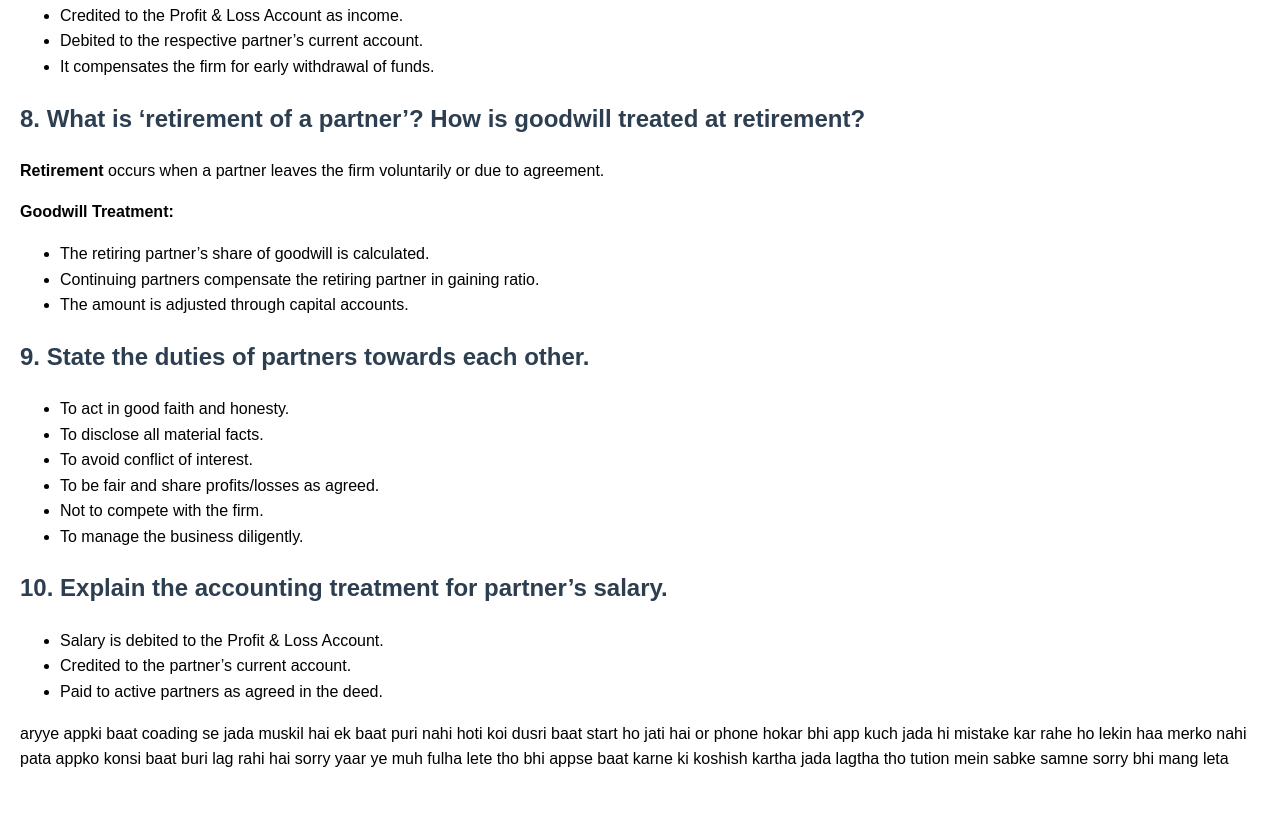
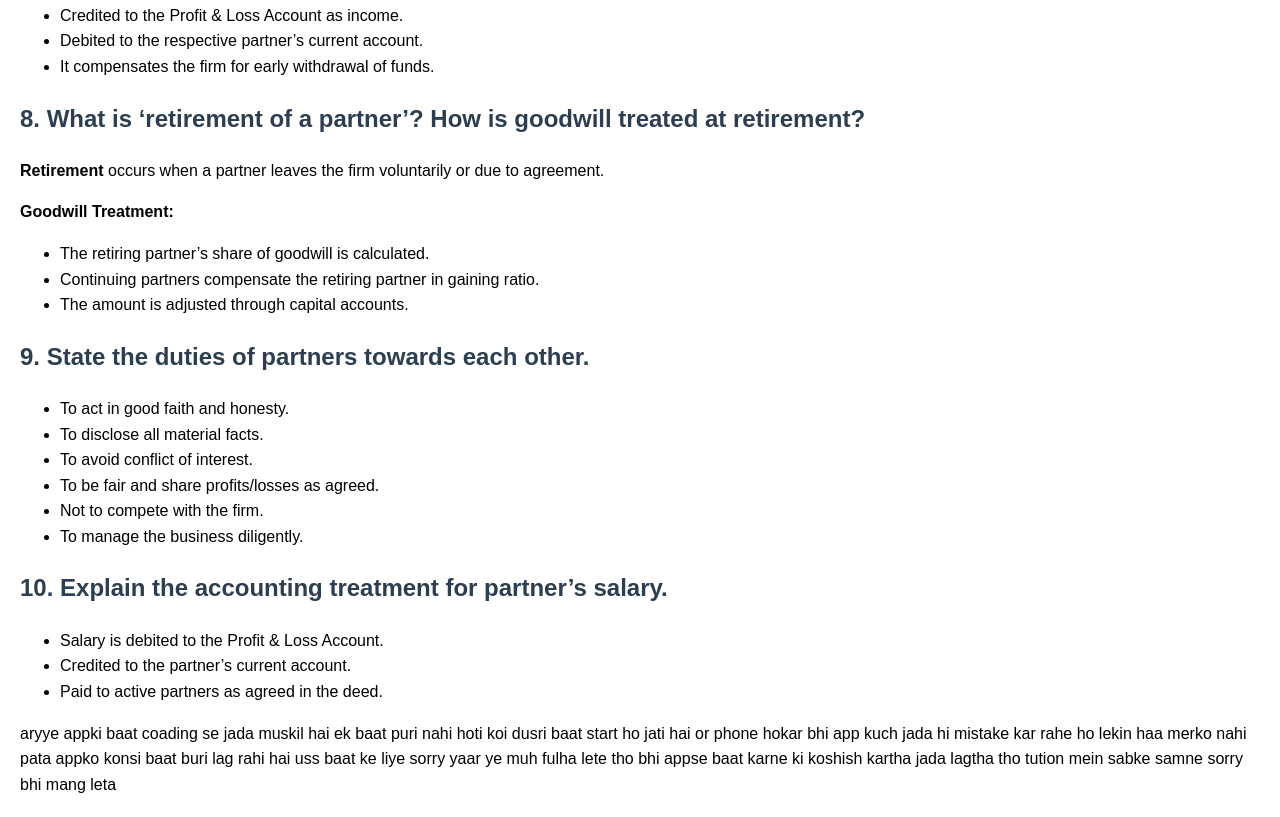
Before and after one commit to juddjhf/educational, a website: page ch-1index.html in a window 1280 px wide. Shown: the part 5239-6056 px from the top of the page. Before the commit the page ends 6031 px from the top, so only its background shows below. Drawn offline with Linux system fonts and the light colour scheme.

Commit message:
Update ch-1index.html

```diff
--- a/ch-1index.html
+++ b/ch-1index.html
@@ -362,7 +362,7 @@
   </div>
 <h>
 aryye appki baat coading se jada muskil hai ek baat puri nahi hoti koi dusri baat start ho jati hai or phone hokar bhi app kuch jada hi mistake kar rahe ho lekin haa
-merko nahi pata appko konsi baat buri lag rahi hai sorry yaar ye muh fulha lete tho bhi appse baat karne ki koshish kartha jada lagtha tho tution mein sabke samne sorry bhi mang leta
+merko nahi pata appko konsi baat buri lag rahi hai uss baat ke liye sorry yaar  ye muh fulha lete tho bhi appse baat karne ki koshish kartha jada lagtha tho tution mein sabke samne sorry bhi mang leta
 
 </h>
 </body>
```
